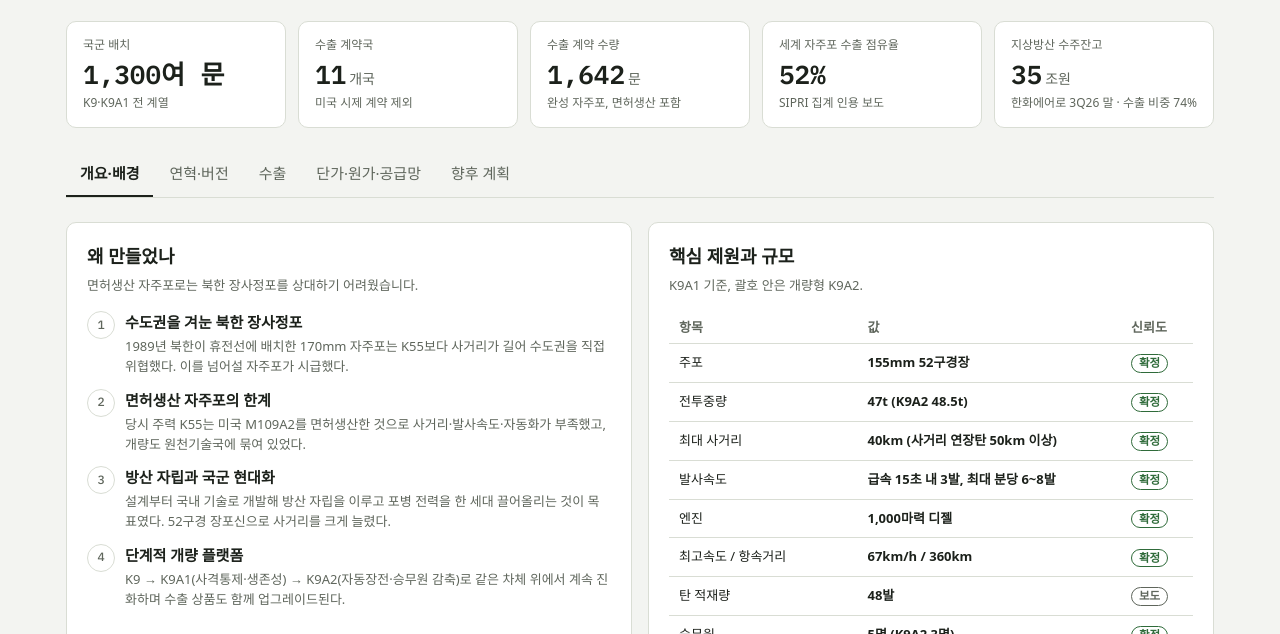
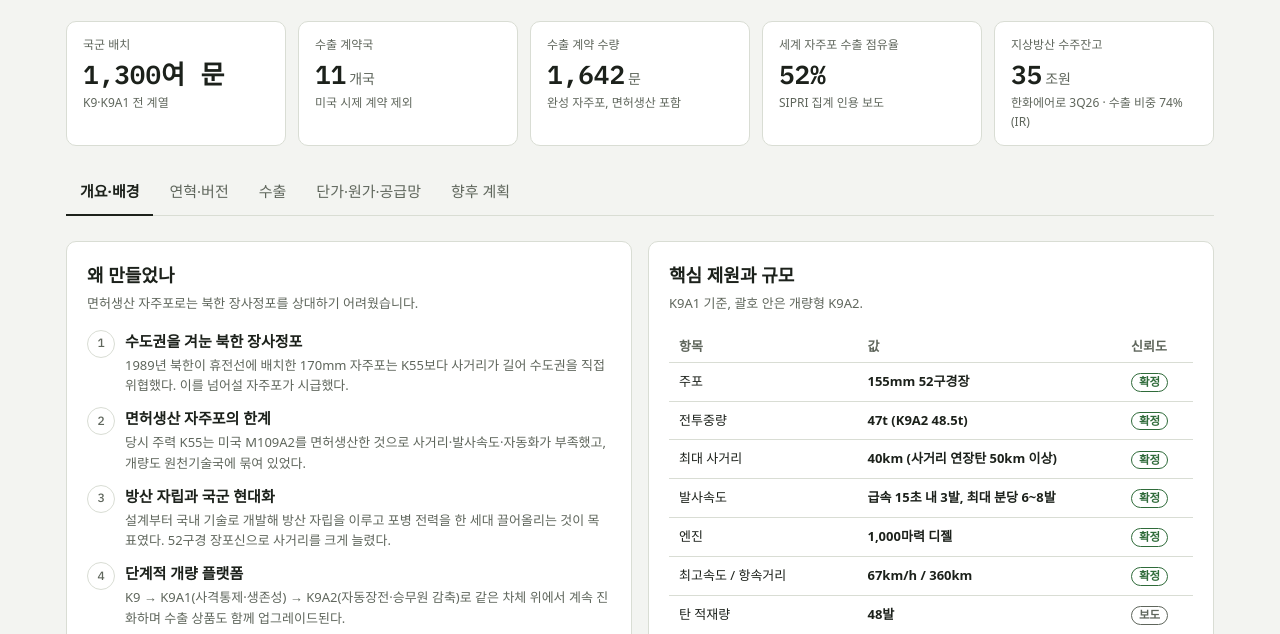
Before and after one commit to shsm1111-hash/K-Defense, a plain HTML site: page k9/index.html in a window 1280 px wide. Shown: the part 466-1100 px from the top of the page. Drawn offline with Linux system fonts and the light colour scheme; a web font is replaced by a local one.

Commit message:
K9: 한화에어로스페이스 IR 원자료로 지상방산 분기 실적·수주잔고 교체
1Q24~3Q26 매출(수출·내수), 영업이익, 이익률을 IR 실적발표 자료에서 입력하고
공용 IR 차트를 추가. 루마니아·이집트 계약액을 IR 수주 내역 기준으로 확정.

Co-Authored-By: Claude Opus 5.5 <noreply@anthropic.com>
Claude-Session: https://claude.ai/code/session_019bvNVLgD5oDXT447WjTB4e

```diff
--- a/assets/k9.js
+++ b/assets/k9.js
@@ -32,7 +32,7 @@
   const nCountries = counted.length;
   const nQty = counted.reduce((s, o) => s + Number(o.qty), 0);
   const spec = (k) => D.specs.find((s) => s.key === k);
-  const q3 = D.finance.find((f) => f.quarter === '3Q26');
+  const bl = D.ir.backlog[D.ir.backlog.length - 1];
   const unit = new Map(D.contracts.map((c) => [c.id, c.unit_comparable && c.value_krw_eok != null ? Math.round(c.value_krw_eok / c.qty) : null]));
 
   // 머리
@@ -45,7 +45,7 @@
     ['수출 계약국', nCountries, '개국', '미국 시제 계약 제외'],
     ['수출 계약 수량', fmt(nQty), '문', '완성 자주포, 면허생산 포함'],
     ['세계 자주포 수출 점유율', spec('market_share').value, '', 'SIPRI 집계 인용 보도'],
-    ['지상방산 수주잔고', q3.backlog_jo, '조원', `한화에어로 3Q26 말 · 수출 비중 ${q3.backlog_export_pct}%`],
+    ['지상방산 수주잔고', bl.backlog_jo, '조원', `한화에어로 ${bl.period} · 수출 비중 ${bl.export_pct}% (IR)`],
   ];
   $('kpis').replaceChildren(...kpis.map(([l, v, u, n]) => {
     const k = el('div', 'kpi'); const vv = el('div', 'kpi-v', v); if (u) vv.append(el('small', null, u));
@@ -239,26 +239,8 @@
     });
   }
   function drawFin() {
-    const host = $('fin'); const rows = D.finance; const W = host.clientWidth || 420; const H = 220;
-    const svg = S('svg', { viewBox: `0 0 ${W} ${H}`, height: H }); host.replaceChildren(svg);
-    const ymax = 30; const ticks = [0, 10, 20, 30]; const ml = measure(svg, ticks.map((t) => t + '%')) + 10; const mt = 22; const mb = 26;
-    const y = (v) => mt + (H - mb - mt) * (1 - v / ymax);
-    const bandW = (W - 6 - ml) / rows.length; const bw = Math.min(32, bandW * 0.6);
-    ticks.forEach((t) => { svg.append(S('line', { x1: ml, x2: W - 6, y1: y(t), y2: y(t), class: 'grid' })); const tx = S('text', { x: ml - 6, y: y(t), 'dominant-baseline': 'middle', 'text-anchor': 'end' }); tx.textContent = t + '%'; svg.append(tx); });
-    const tp = tip(host);
-    rows.forEach((r, i) => {
-      const cx = ml + bandW * i + bandW / 2;
-      const g = S('g');
-      g.append(S('rect', { x: cx - bw / 2, y: y(r.opm_pct), width: bw, height: Math.max(1, y(0) - y(r.opm_pct)), rx: 3, fill: 'var(--c1)' }));
-      const v = S('text', { x: cx, y: y(r.opm_pct) - 6, 'text-anchor': 'middle', class: 'vlab' }); v.textContent = r.opm_pct + '%'; g.append(v);
-      const q = S('text', { x: cx, y: H - 8, 'text-anchor': 'middle' }); q.textContent = r.quarter; g.append(q);
-      g.append(S('rect', { x: cx - bandW / 2, y: mt, width: bandW, height: H - mb - mt, fill: 'transparent' }));
-      g.addEventListener('mousemove', (e) => tp.show(e, [`${r.quarter} 지상방산`, `영업이익률 ${r.opm_pct}%`,
-        r.revenue_eok != null ? `매출 ${fmt(r.revenue_eok)}억 · 영업이익 ${fmt(r.op_eok)}억` : '매출·영업이익 개별 미표기',
-        r.export_share_pct != null ? `수출 비중 ${r.export_share_pct}%` : '수출 비중 미표기']));
-      g.addEventListener('mouseleave', () => tp.hide());
-      svg.append(g);
-    });
+    window.drawIR($('fin'), D.ir);
+    $('backlog').replaceChildren(...D.ir.backlog.map((b) => { const tr = el('tr'); tr.append(td(b.period, 'nowrap'), td(Number(b.backlog_jo).toFixed(1), 'num'), td(b.export_pct + '%', 'num')); return tr; }));
   }
   ['engine', 'K10'].forEach((k) => { const p = photo(k); const w = el('div'); w.append(p.fig, p.cap); $('supply-photos').append(w); });
   const comp = (id, g) => $(id).replaceChildren(...D.components.filter((c) => c.group === g).map((c) => { const tr = el('tr'); tr.append(td(c.part, 'strong'), td(c.maker), td(c.detail, 'hide-sm'), tierTd(c.tier)); return tr; }));
--- a/assets/site.css
+++ b/assets/site.css
@@ -196,6 +196,6 @@ table.tbl{width:100%;border-collapse:collapse;font-size:13px;font-variant-numeri
 .mini p{color:var(--muted);font-size:12.5px;line-height:1.5}
 .guide{padding-left:18px;margin:0;display:grid;gap:8px;line-height:1.6}
 .guide b{font-weight:600}
-.supply-photos{display:grid;grid-template-columns:repeat(auto-fit,minmax(min(100%,14rem),1fr));gap:12px;margin-bottom:16px}
-.supply-photos .photo{aspect-ratio:4/3}
+.supply-photos{display:grid;grid-template-columns:repeat(auto-fill,minmax(min(100%,16rem),22rem));gap:12px;margin-bottom:16px}
+.supply-photos .photo{aspect-ratio:16/9;max-height:240px}
 .hidden{display:none!important}
--- a/data/k9.json
+++ b/data/k9.json
@@ -415,12 +415,12 @@
    "qty_note": "수량 보도 기준",
    "variant": "K9A1EGY",
    "value_krw_eok": 20000,
-   "value_orig": "약 2조원 (약 $17억)",
+   "value_orig": "2.0조원 (약 $17억)",
    "scope": "K9·K10·K11 패키지, 현지 생산, 국산 엔진 탑재",
    "unit_comparable": true,
-   "tier": "보도",
-   "source_name": "뉴시스(2025.2)",
-   "source_url": "https://mobile.newsis.com/view/NISX20250212_0003062128"
+   "tier": "확정",
+   "source_name": "한화에어로스페이스 IR (3Q26)",
+   "source_url": "https://www.hanwhaaerospace.com/kor/ir/earning-release.do"
   },
   {
    "id": "C11",
@@ -478,13 +478,13 @@
    "qty": 54,
    "qty_note": "",
    "variant": "K9 (루마니아형)",
-   "value_krw_eok": 13000,
-   "value_orig": "약 $9.38억",
+   "value_krw_eok": 14000,
+   "value_orig": "약 1.4조원 (약 $9.38억)",
    "scope": "K10 36대 포함, 대부분 루마니아 현지 생산, 5년간 인도",
    "unit_comparable": true,
    "tier": "확정",
-   "source_name": "KED Global",
-   "source_url": "https://www.kedglobal.com/aerospace-defense/newsView/ked202608190002"
+   "source_name": "한화에어로스페이스 IR (3Q26)",
+   "source_url": "https://www.hanwhaaerospace.com/kor/ir/earning-release.do"
   },
   {
    "id": "C15",
@@ -496,7 +496,7 @@
    "variant": "K9 Vajra-T",
    "value_krw_eok": null,
    "value_orig": "Rs 7,629 크로르 (약 $8.95억, L&T 전체)",
-   "scope": "한화는 L&T와 구성품 공급 $2.53억 계약(2025.4)",
+   "scope": "한화는 L&T와 구성품 공급 계약 0.4조원(약 $2.53억, 2025.4, IR 수주 내역) 체결",
    "unit_comparable": false,
    "tier": "확정",
    "source_name": "Business Standard",
@@ -1043,48 +1043,6 @@
    "tier": "보도"
   }
  ],
- "finance": [
-  {
-   "quarter": "3Q25",
-   "revenue_eok": 21098,
-   "op_eok": 5725,
-   "opm_pct": 27.1,
-   "export_share_pct": 56.7,
-   "backlog_jo": null,
-   "backlog_export_pct": null,
-   "tier": "확정"
-  },
-  {
-   "quarter": "1Q26",
-   "revenue_eok": null,
-   "op_eok": null,
-   "opm_pct": 17.1,
-   "export_share_pct": null,
-   "backlog_jo": null,
-   "backlog_export_pct": null,
-   "tier": "확정"
-  },
-  {
-   "quarter": "2Q26",
-   "revenue_eok": 21075,
-   "op_eok": 5330,
-   "opm_pct": 25.3,
-   "export_share_pct": null,
-   "backlog_jo": null,
-   "backlog_export_pct": null,
-   "tier": "확정"
-  },
-  {
-   "quarter": "3Q26",
-   "revenue_eok": 12455,
-   "op_eok": 217,
-   "opm_pct": 1.7,
-   "export_share_pct": 47.7,
-   "backlog_jo": 35,
-   "backlog_export_pct": 74,
-   "tier": "확정"
-  }
- ],
  "notes": [
   {
    "id": "B1",
@@ -1314,5 +1272,170 @@
    "lic": "CC BY 2.0",
    "cap": "에스토니아 K9 Kõu (2023)"
   }
+ },
+ "ir": {
+  "company": "한화에어로스페이스",
+  "segment": "지상방산",
+  "unit": "억원",
+  "source": {
+   "name": "한화에어로스페이스 IR 실적발표 자료",
+   "url": "https://www.hanwhaaerospace.com/kor/ir/earning-release.do"
+  },
+  "note": "3Q26 IR 자료의 분기 실적표 기준. 4Q24 수출·내수 구분은 4Q25 IR 자료의 수정치를 사용. 영업이익률과 수출 비중은 IR 수치로 계산.",
+  "quarters": [
+   {
+    "quarter": "1Q24",
+    "revenue_eok": 6553,
+    "op_eok": -39,
+    "opm_pct": -0.6,
+    "export_eok": 3031,
+    "domestic_eok": 3521,
+    "export_share_pct": 46.3,
+    "ir_doc": "1Q25 IR Presentation",
+    "tier": "확정"
+   },
+   {
+    "quarter": "2Q24",
+    "revenue_eok": 13296,
+    "op_eok": 2600,
+    "opm_pct": 19.6,
+    "export_eok": 7585,
+    "domestic_eok": 5712,
+    "export_share_pct": 57.0,
+    "ir_doc": "1Q25 IR Presentation",
+    "tier": "확정"
+   },
+   {
+    "quarter": "3Q24",
+    "revenue_eok": 16560,
+    "op_eok": 4399,
+    "opm_pct": 26.6,
+    "export_eok": 9731,
+    "domestic_eok": 6829,
+    "export_share_pct": 58.8,
+    "ir_doc": "3Q25 IR Presentation",
+    "tier": "확정"
+   },
+   {
+    "quarter": "4Q24",
+    "revenue_eok": 33654,
+    "op_eok": 8720,
+    "opm_pct": 25.9,
+    "export_eok": 18214,
+    "domestic_eok": 15440,
+    "export_share_pct": 54.1,
+    "ir_doc": "4Q25 IR Presentation",
+    "tier": "확정"
+   },
+   {
+    "quarter": "1Q25",
+    "revenue_eok": 11575,
+    "op_eok": 3019,
+    "opm_pct": 26.1,
+    "export_eok": 7525,
+    "domestic_eok": 4050,
+    "export_share_pct": 65.0,
+    "ir_doc": "4Q25 IR Presentation",
+    "tier": "확정"
+   },
+   {
+    "quarter": "2Q25",
+    "revenue_eok": 17732,
+    "op_eok": 5225,
+    "opm_pct": 29.5,
+    "export_eok": 10834,
+    "domestic_eok": 6898,
+    "export_share_pct": 61.1,
+    "ir_doc": "4Q25 IR Presentation",
+    "tier": "확정"
+   },
+   {
+    "quarter": "3Q25",
+    "revenue_eok": 21098,
+    "op_eok": 5725,
+    "opm_pct": 27.1,
+    "export_eok": 11970,
+    "domestic_eok": 9129,
+    "export_share_pct": 56.7,
+    "ir_doc": "3Q26 IR Presentation",
+    "tier": "확정"
+   },
+   {
+    "quarter": "4Q25",
+    "revenue_eok": 30926,
+    "op_eok": 6043,
+    "opm_pct": 19.5,
+    "export_eok": 16288,
+    "domestic_eok": 14637,
+    "export_share_pct": 52.7,
+    "ir_doc": "3Q26 IR Presentation",
+    "tier": "확정"
+   },
+   {
+    "quarter": "1Q26",
+    "revenue_eok": 12211,
+    "op_eok": 2087,
+    "opm_pct": 17.1,
+    "export_eok": 6514,
+    "domestic_eok": 5697,
+    "export_share_pct": 53.3,
+    "ir_doc": "3Q26 IR Presentation",
+    "tier": "확정"
+   },
+   {
+    "quarter": "2Q26",
+    "revenue_eok": 21075,
+    "op_eok": 5330,
+    "opm_pct": 25.3,
+    "export_eok": 12324,
+    "domestic_eok": 8751,
+    "export_share_pct": 58.5,
+    "ir_doc": "3Q26 IR Presentation",
+    "tier": "확정"
+   },
+   {
+    "quarter": "3Q26",
+    "revenue_eok": 12455,
+    "op_eok": 217,
+    "opm_pct": 1.7,
+    "export_eok": 5936,
+    "domestic_eok": 6519,
+    "export_share_pct": 47.7,
+    "ir_doc": "3Q26 IR Presentation",
+    "tier": "확정"
+   }
+  ],
+  "backlog": [
+   {
+    "period": "2023말",
+    "backlog_jo": 27.9,
+    "export_pct": 66
+   },
+   {
+    "period": "2024말",
+    "backlog_jo": 32.4,
+    "export_pct": 68
+   },
+   {
+    "period": "1Q25",
+    "backlog_jo": 31.4,
+    "export_pct": 65
+   },
+   {
+    "period": "3Q25",
+    "backlog_jo": 31.0,
+    "export_pct": 67
+   },
+   {
+    "period": "2025말",
+    "backlog_jo": 37.2,
+    "export_pct": 71
+   },
+   {
+    "period": "3Q26",
+    "backlog_jo": 35.0,
+    "export_pct": 74
+   }
+  ]
  }
 }
```
Also changed, not shown: assets/ir-chart.js (added, +63 -0 lines), data/hanwha_land_ir.json (added, +165 -0 lines), k9/index.html (+10 -2 lines).
